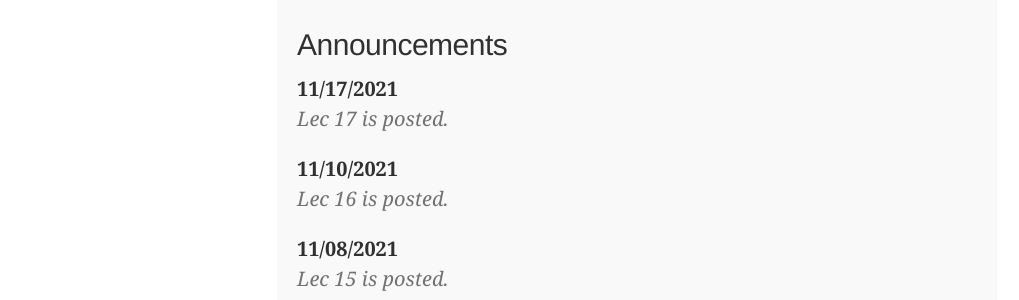
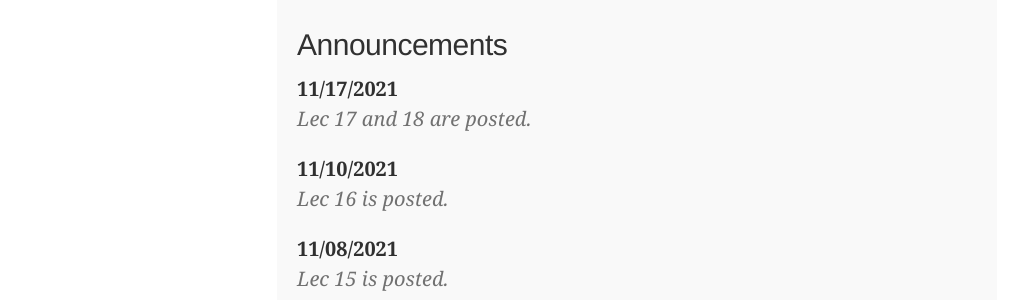
Before and after one commit to tddg/cs475-fall21, a Jekyll site: the page built from index.html, in a window 1280 px wide. Shown: the part 818-1118 px from the top of the page, without its empty margins (3-1022 px from the left). Built offline with Jekyll 4.4.1, drawn with Linux system fonts in a browser that asks for light colours; the list of posts is cut into pages by our own code.

```diff
--- a/_data/news.yml
+++ b/_data/news.yml
@@ -1,6 +1,6 @@
 
 - date: <strong>11/17/2021</strong>
-  headline: "Lec 17 is posted."
+  headline: "Lec 17 and 18 are posted."
 
 - date: <strong>11/10/2021</strong>
   headline: "Lec 16 is posted."
```
Also changed, not shown: schedule.md (+1 -0 lines), 1 other file.
